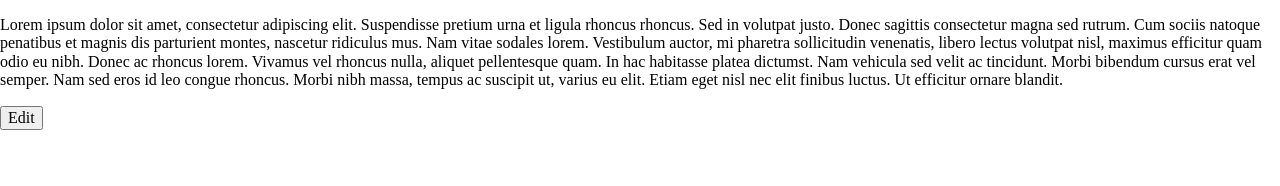
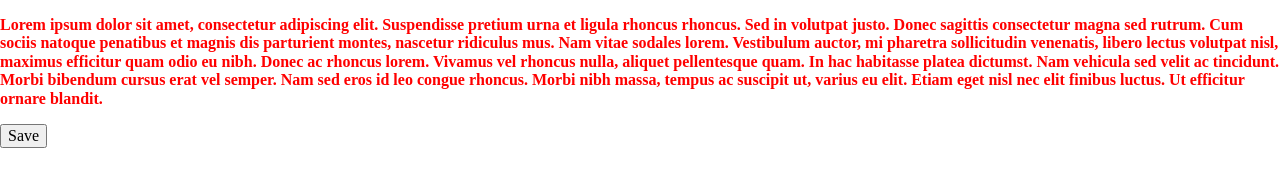
Before and after one commit to somethingsaid/editable-element, a website: page app/index.html in a window 1280 px wide. Both pictures are taken after a click on the button "Edit". Drawn offline with nearby package versions, Linux system fonts and the light colour scheme.

Commit message:
Editable text to be implemented as directive

```diff
--- a/app/editable.js
+++ b/app/editable.js
@@ -2,8 +2,9 @@ var myApp = angular.module('myApp', []);
 
 myApp.directive('makeEditable', function() {
     return {
-        restrict: 'E',
+        restrict: 'A',
         transclude: true,
-        replace: true
+        replace: true,
+        scope: true
     }
 });
--- a/app/index.html
+++ b/app/index.html
@@ -7,13 +7,14 @@
 	<title>Editable Items</title>
 </head>
 <body>
-	<div makeEditable>
-		<p>
+	<div ng-init="editable=false" contenteditable="{{editable}}">
+		<p ng-class="{editmode: editable}">
 			Lorem ipsum dolor sit amet, consectetur adipiscing elit. Suspendisse pretium urna et ligula rhoncus rhoncus. Sed in volutpat justo. Donec sagittis consectetur magna sed rutrum. Cum sociis natoque penatibus et magnis dis parturient montes, nascetur ridiculus mus. Nam vitae sodales lorem. Vestibulum auctor, mi pharetra sollicitudin venenatis, libero lectus volutpat nisl, maximus efficitur quam odio eu nibh. Donec ac rhoncus lorem. Vivamus vel rhoncus nulla, aliquet pellentesque quam. In hac habitasse platea dictumst. Nam vehicula sed velit ac tincidunt. Morbi bibendum cursus erat vel semper. Nam sed eros id leo congue rhoncus. Morbi nibh massa, tempus ac suscipit ut, varius eu elit. Etiam eget nisl nec elit finibus luctus. Ut efficitur ornare blandit.
 		</p>
-		<button>Edit</button>
+		<button ng-click="editable = !editable" ng-show="!editable">Edit</button>
+		<button ng-click="editable = !editable" ng-show="editable">Save</button>
 	</div>
 </body>
-<script type="text/javascript" src="bower_components/angular.js"></script>
+<script type="text/javascript" src="bower_components/angular/angular.js"></script>
 <script type="text/javascript" src="editable.js"></script>
 </html>
--- a/app/style.css
+++ b/app/style.css
@@ -0,0 +1,4 @@
+.editmode {
+	color: red;
+	font-weight: bold;
+}
```
